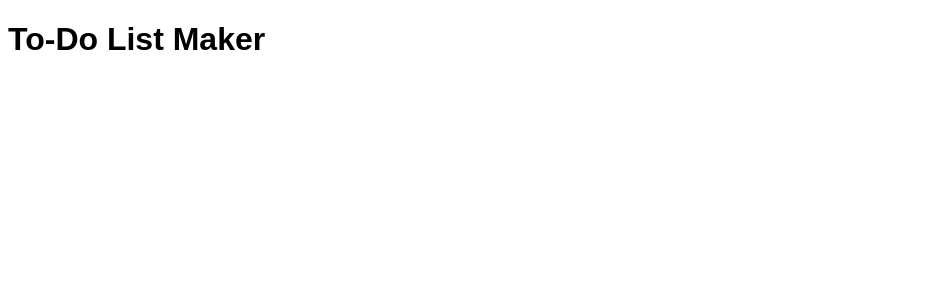
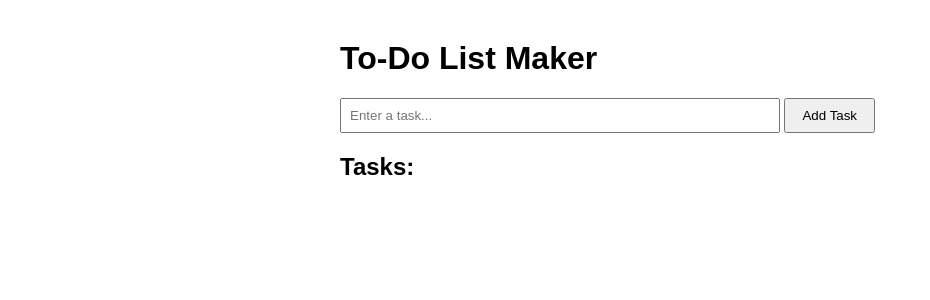
Before and after one commit to gspilk/Linux_Final, a Flask app: page / in a window 1280 px wide. Shown: the top 300 px of the page, without its empty margins (0-930 px from the left). Run offline with Flask 3, Linux system fonts and the light colour scheme; data that the repository does not hold is empty.

Commit message:
added in webpage.html a button to add Tasks and the list of tasks shows up

```diff
--- a/templates/webpage.html
+++ b/templates/webpage.html
@@ -1,19 +1,65 @@
 <!DOCTYPE html>
 <html lang="en">
 <head>
-<title>Page Title</title>
-<meta charset="UTF-8">
-<meta name="viewport" content="width=device-width, initial-scale=1">
-<style>
-body {
-  font-family: Arial, Helvetica, sans-serif;
-}
-</style>
+  <title>To-Do List</title>
+  <meta charset="UTF-8">
+  <meta name="viewport" content="width=device-width, initial-scale=1">
+  <style>
+    body { font-family: Arial, Helvetica, sans-serif; max-width: 600px; margin: 40px auto; padding: 0 20px; }
+    #task-list { list-style: none; padding: 0; }
+    #task-list li { padding: 8px; border-bottom: 1px solid #ddd; }
+    input[type="text"] { padding: 8px; width: 70%; }
+    button { padding: 8px 16px; cursor: pointer; }
+  </style>
 </head>
 <body>
 
 <h1>To-Do List Maker</h1>
-<!-- <p>A website created by me.</p> -->
+
+<input type="text" id="task-input" placeholder="Enter a task..." />
+<button onclick="addTask()">Add Task</button>
+
+<h2>Tasks:</h2>
+<ul id="task-list"></ul>
+
+<script>
+  // Load existing tasks on page load
+  window.onload = loadTasks;
+
+  async function loadTasks() {
+    const res = await fetch('/listTasks');
+    const tasks = await res.json();
+    const list = document.getElementById('task-list');
+    list.innerHTML = '';
+    tasks.forEach(task => {
+      const li = document.createElement('li');
+      li.textContent = task;
+      list.appendChild(li);
+    });
+  }
+
+  async function addTask() {
+    const input = document.getElementById('task-input');
+    const task = input.value.trim();
+
+    if (!task) {
+      alert('Please enter a task!');
+      return;
+    }
+
+    const res = await fetch('/addTask', {
+      method: 'POST',
+      headers: { 'Content-Type': 'application/json' },
+      body: JSON.stringify({ task })
+    });
+
+    const data = await res.json();
+    alert(data.message);
+
+    input.value = '';   // Clear the input
+    loadTasks();        // Refresh the list
+  }
+</script>
 
 </body>
 </html>
```
